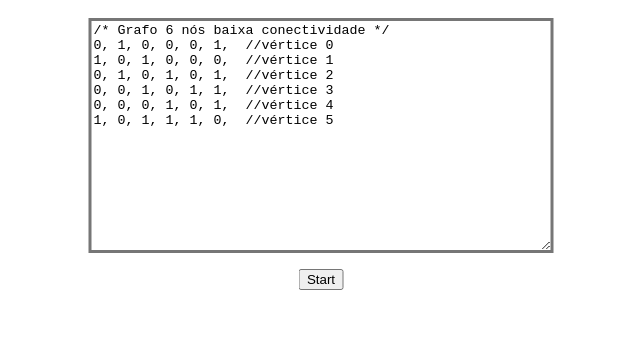
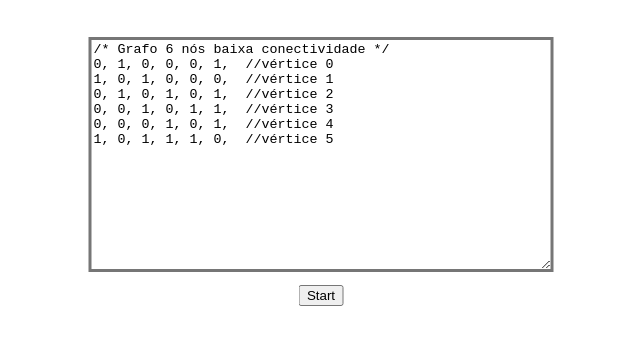
Before and after one commit to lamartinecabral/TrabalhoPPC, a plain HTML site: page docs/index.html in a window 1280 px wide. Shown: the part 176-520 px from the top of the page, without its empty margins (319-959 px from the left). Drawn offline with Linux system fonts and the light colour scheme.

Commit message:
Update index.html

```diff
--- a/docs/index.html
+++ b/docs/index.html
@@ -12,7 +12,7 @@
 		<div class="center">
 			<h1>Nothing to see here</h1>
 			<h1>Press ctrl+shift+i</h1>
-			<textarea id="grafo" rows="15" cols="55" style="display:block; margin:16px; border-width: medium;">
+			<textarea id="grafo" rows="15" cols="55" style="display: block; margin: 3em 0px 1em 0px; border-width: medium; max-width: 95vw;">
 /* Grafo 6 nós baixa conectividade */
 0, 1, 0, 0, 0, 1,  //vértice 0
 1, 0, 1, 0, 0, 0,  //vértice 1
@@ -24,5 +24,5 @@
 			<button onclick="run()" id="button">Start</button>
 		</div>
 	</body>
-	<script type="text/javascript" src="./a.js"></script>
+	<script type="text/javascript" src="./main.js"></script>
 </html>
```
